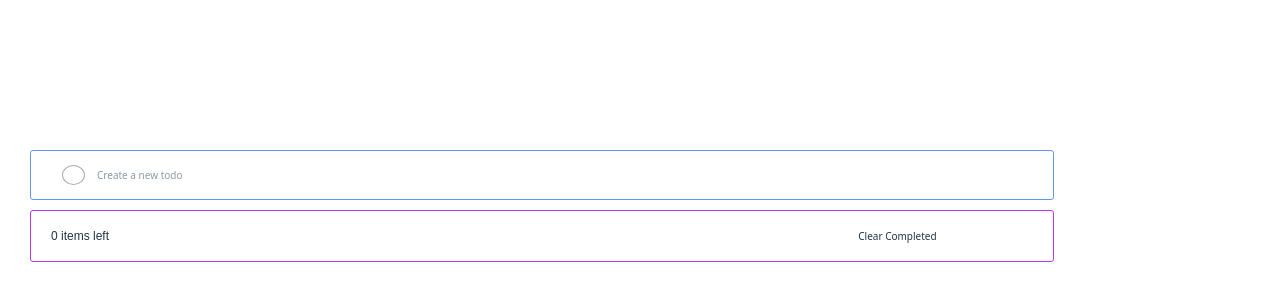
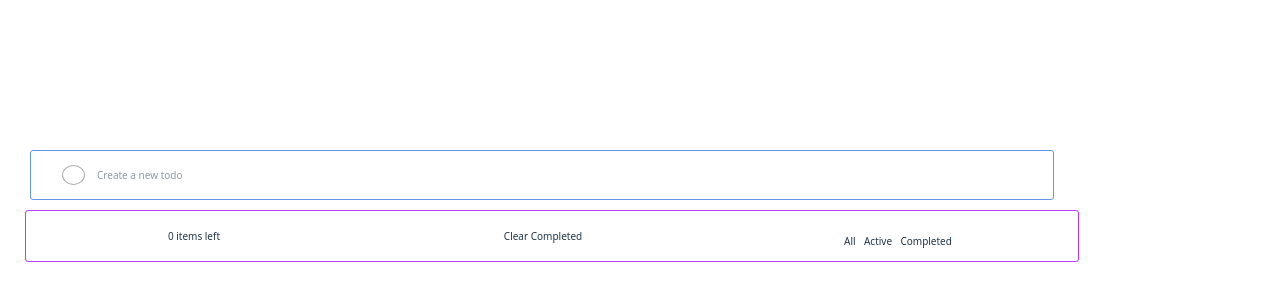
Before and after one commit to mikewd-dev/Todo-React, a React (Vite) app in the folder my-todo-app/: page / in a window 1280 px wide. Shown: the part 194-494 px from the top of the page. Built offline with nearby package versions, Linux system fonts and the light colour scheme.

Commit message:
Filters todos by status

```diff
--- a/my-todo-app/src/LeftTodo.css
+++ b/my-todo-app/src/LeftTodo.css
@@ -1,12 +1,11 @@
 .leftTodos {
 display:flex;
+flex-direction: row;
 align-items: center;
-width: 30%;
 height:50px;
-margin-left:20px;
+margin-left:15px;
+gap: 8px;
 }
- p {
-    font-family:Arial, Helvetica, sans-serif;
-    font-size: 12px;
-    font-weight: 100;
+p{
+    font-size: 10px;
 }
--- a/my-todo-app/src/LeftTodo.tsx
+++ b/my-todo-app/src/LeftTodo.tsx
@@ -8,7 +8,9 @@ const LeftTodo: React.FC<LeftTodoProps> = ({leftTodos})=> {
  const leftItems = leftTodos.reduce((count, leftTodo) => !leftTodo.completed ? count + 1 : count, 0);
 
 return (
-    <p className="leftTodos">{`${leftItems} items left`}</p>
+    <div className="leftTodos">
+    <p>{`${leftItems} items left`}</p>
+    </div>
 )
 }
 export default LeftTodo
--- a/my-todo-app/src/NewTodo.css
+++ b/my-todo-app/src/NewTodo.css
@@ -1,13 +1,11 @@
 .todoList {
   display: flex;
   flex-direction: row;
-
   gap: 8px;
   align-items: center;
   border-radius: 8px 8px 0 0;
   border-bottom: 0.25px solid #999999;
 padding-left: 10px;
-  overflow: hidden;
 }
 
 .todoList:last-child {
@@ -40,8 +38,8 @@ ul {
   margin-top: 10px;
   border-radius: 3px;
   border: 1px solid #be38f3;
-  width: 80vw;
-  margin-left: 30px;
+  width: 100%;
+  margin-left: 25px;
 }
 
 
@@ -82,7 +80,7 @@ input[type="checkbox"]:checked::after {
 .bottomMenu {
   display: flex;
   flex-direction: row;
-  justify-content: space-between;
+  justify-content: space-evenly ;
   align-items: center;
   padding-right: 15px;
 }
--- a/my-todo-app/src/NewTodo.tsx
+++ b/my-todo-app/src/NewTodo.tsx
@@ -4,11 +4,14 @@ import './NewTodo.css';
 import TodoStats from './StatsTodo';
 import LeftTodo from './LeftTodo';
 import ClearTodo from './ClearComplete';
+import ShowTodo from './TodoStatus';
+
 const NewTodo: React.FC = () => {
   const [todos, setTodos] = useState<{ text: string; completed: boolean }[]>([]);
+  const [filter, setFilter] = useState<"all" | "active" | "completed">("all");
 
   const addTodo = (text: string) => {
-    setTodos((prevTodos) => [...prevTodos, { text, completed: false }]);  // Add the todo with completed = false
+    setTodos((prevTodos) => [...prevTodos, { text, completed: false }]);
   };
 
   const strikeThrough = (index: number): void => {
@@ -19,16 +22,26 @@ const NewTodo: React.FC = () => {
     );
   };
 
+  const handleFilterChange = (newFilter: "all" | "active" | "completed") => {
+    setFilter(newFilter);
+  };
+
   return (
     <div>
-      <AddTodo onAddTodo={addTodo} />  {/* Passing addTodo function to AddTodo */}
+      <AddTodo onAddTodo={addTodo} />
       <ul>
-        {todos.map((todo, index) => (
+        {todos
+          .filter((todo) =>
+            filter === "all" ||
+            (filter === "active" && !todo.completed) ||
+            (filter === "completed" && todo.completed)
+          )
+          .map((todo, index) => (
             <section className="todoList" key={index}>
               <input
                 type="checkbox"
                 checked={todo.completed}
-              onChange={() => strikeThrough(index)}  // Toggle completed state
+                onChange={() => strikeThrough(index)}
               />
               <div className="todoBox">
                 <li
@@ -41,11 +54,17 @@ const NewTodo: React.FC = () => {
             </section>
           ))}
         <div className='bottomMenu'>
-        <LeftTodo leftTodos = {todos}/>
-        <ClearTodo todos = {todos} setTodos = {setTodos} />
+          <LeftTodo leftTodos={todos} />
+          <ClearTodo todos={todos} setTodos={setTodos} />
+
+
+          <ShowTodo
+            todos={todos}
+            filter={filter}
+            onFilterChange={handleFilterChange}
+          />
         </div>
       </ul>
-
     </div>
   );
 };
--- /dev/null
+++ b/my-todo-app/src/TodoStatus.css
@@ -0,0 +1,13 @@
+.filterMenu {
+    display: flex;
+    flex-direction: row;
+    justify-content: space-around;
+    padding-right: 5px;
+    border: none;
+    width: 100%;
+    align-items: center;
+  }
+
+  li{
+    font-size:  10px;
+  }
--- /dev/null
+++ b/my-todo-app/src/TodoStatus.tsx
@@ -0,0 +1,37 @@
+import React from 'react';
+import './TodoStatus.css';
+
+interface TodoStatusProps {
+  todos: { text: string; completed: boolean }[];
+  filter: "all" | "active" | "completed";
+  onFilterChange: (newFilter: "all" | "active" | "completed") => void;
+}
+
+const TodoStatus: React.FC<TodoStatusProps> = ({ todos, filter, onFilterChange }) => {
+  return (
+    <div>
+      <ul className='filterMenu'>
+        <li
+          className={filter === "all" ? "active" : ""}
+          onClick={() => onFilterChange("all")}
+        >
+          All
+        </li>
+        <li
+          className={filter === "active" ? "active" : ""}
+          onClick={() => onFilterChange("active")}
+        >
+          Active
+        </li>
+        <li
+          className={filter === "completed" ? "active" : ""}
+          onClick={() => onFilterChange("completed")}
+        >
+          Completed
+        </li>
+      </ul>
+    </div>
+  );
+};
+
+export default TodoStatus;
```
Lines whose indentation alone changed are shown as unchanged.
